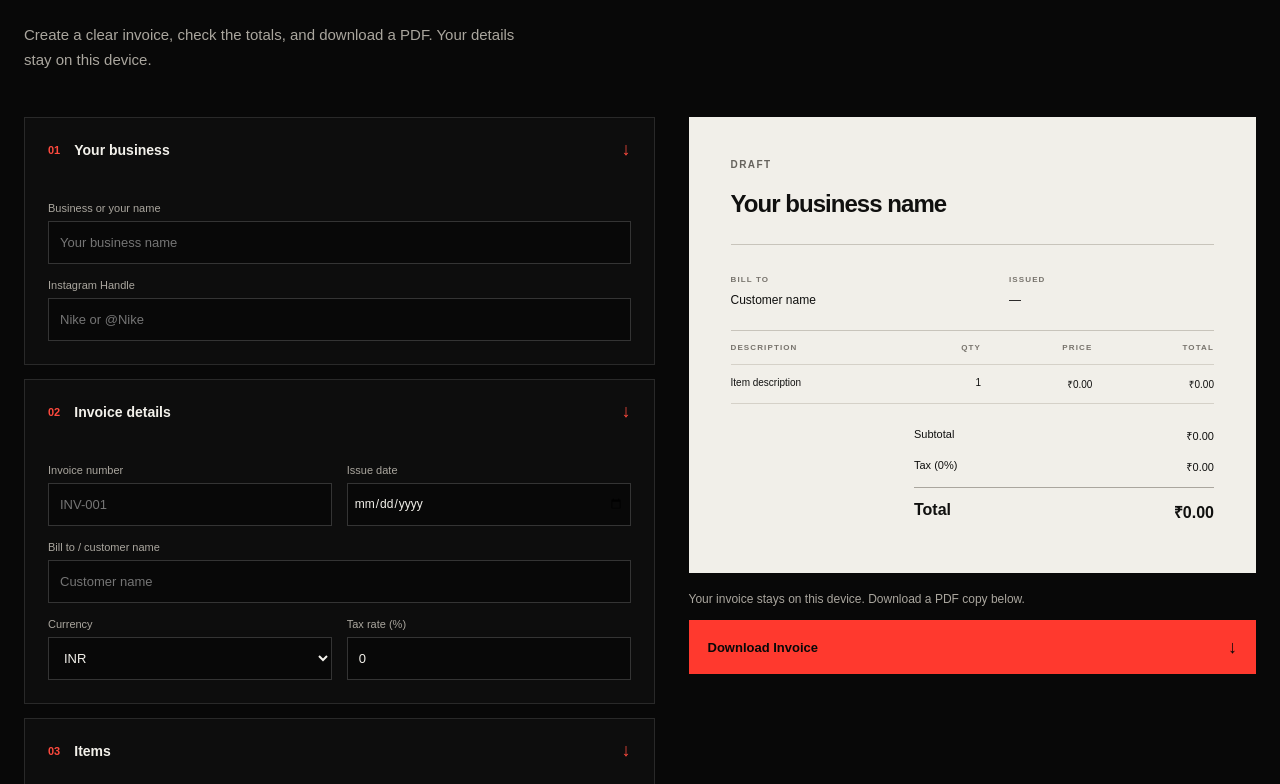
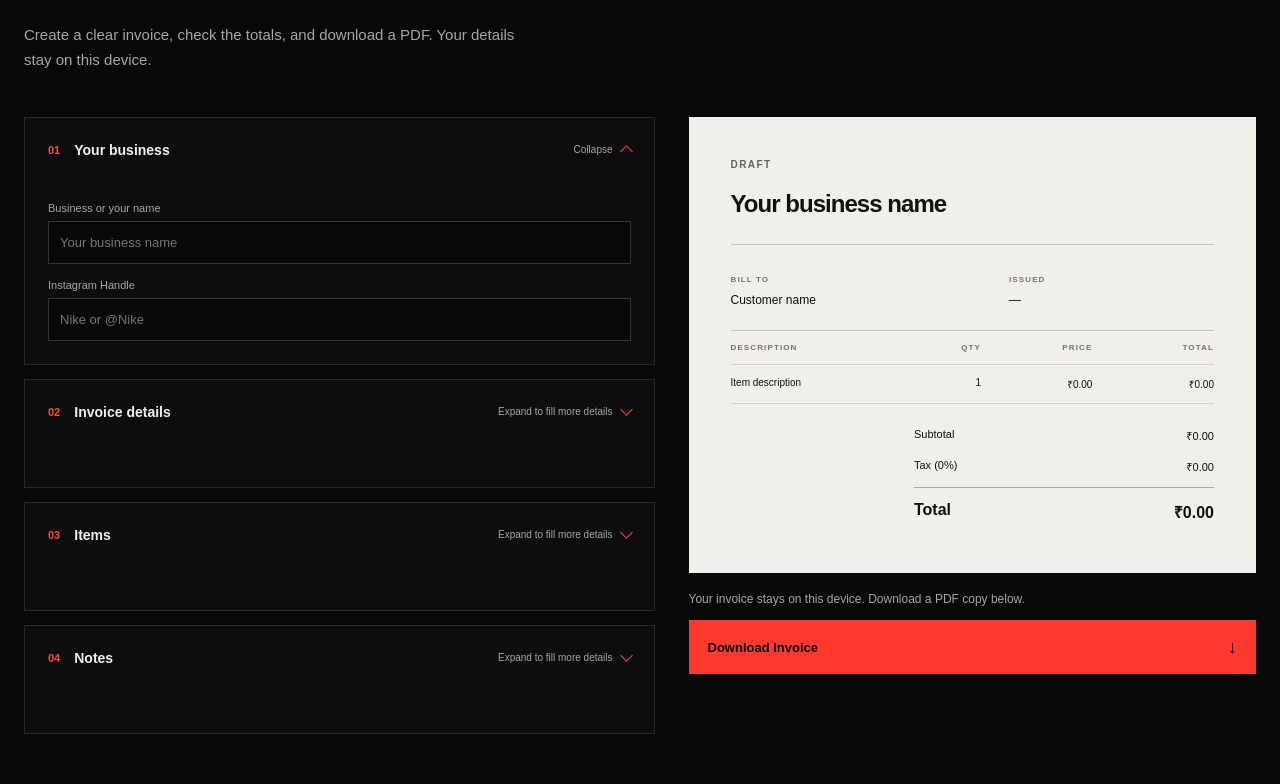
Before and after one commit to theframer/trudev-portfolio--2026, a Next.js app: page /tools/invoice-generator in a window 1280 px wide. Shown: the part 336-1120 px from the top of the page. Built offline with nearby package versions, Linux system fonts and the light colour scheme.

Commit message:
Default invoice sections to collapsed flow

```diff
--- a/src/app/tools/invoice-generator/InvoiceGenerator.tsx
+++ b/src/app/tools/invoice-generator/InvoiceGenerator.tsx
@@ -124,6 +124,11 @@ export default function InvoiceGenerator() {
               <summary className={styles.sectionSummary}>
                 <span className={styles.sectionNumber}>01</span>
                 <span className={styles.sectionTitle}>Your business</span>
+                <span className={styles.sectionAction}>
+                  <span className={styles.expandLabel}>Expand to fill more details</span>
+                  <span className={styles.collapseLabel}>Collapse</span>
+                  <span className={styles.sectionArrow} aria-hidden="true" />
+                </span>
               </summary>
               <div className={styles.fieldGrid}>
                 <label className={styles.wideField}>Business or your name
@@ -135,10 +140,15 @@ export default function InvoiceGenerator() {
               </div>
             </details>
 
-            <details className={styles.formSection} open>
+            <details className={styles.formSection}>
               <summary className={styles.sectionSummary}>
                 <span className={styles.sectionNumber}>02</span>
                 <span className={styles.sectionTitle}>Invoice details</span>
+                <span className={styles.sectionAction}>
+                  <span className={styles.expandLabel}>Expand to fill more details</span>
+                  <span className={styles.collapseLabel}>Collapse</span>
+                  <span className={styles.sectionArrow} aria-hidden="true" />
+                </span>
               </summary>
               <div className={styles.fieldGrid}>
                 <label>Invoice number
@@ -161,10 +171,15 @@ export default function InvoiceGenerator() {
               </div>
             </details>
 
-            <details className={styles.formSection} open>
+            <details className={styles.formSection}>
               <summary className={styles.sectionSummary}>
                 <span className={styles.sectionNumber}>03</span>
                 <span className={styles.sectionTitle}>Items</span>
+                <span className={styles.sectionAction}>
+                  <span className={styles.expandLabel}>Expand to fill more details</span>
+                  <span className={styles.collapseLabel}>Collapse</span>
+                  <span className={styles.sectionArrow} aria-hidden="true" />
+                </span>
               </summary>
               <div className={styles.itemHeaders} aria-hidden="true">
                 <span>Description</span><span>Qty</span><span>Price</span><span />
@@ -185,10 +200,15 @@ export default function InvoiceGenerator() {
               <button type="button" className={styles.addButton} onClick={() => setItems((current) => [...current, { id: Math.max(0, ...current.map((item) => item.id)) + 1, description: "", quantity: "1", price: "" }])}>+ Add item</button>
             </details>
 
-            <details className={styles.formSection} open>
+            <details className={styles.formSection}>
               <summary className={styles.sectionSummary}>
                 <span className={styles.sectionNumber}>04</span>
                 <span className={styles.sectionTitle}>Notes</span>
+                <span className={styles.sectionAction}>
+                  <span className={styles.expandLabel}>Expand to fill more details</span>
+                  <span className={styles.collapseLabel}>Collapse</span>
+                  <span className={styles.sectionArrow} aria-hidden="true" />
+                </span>
               </summary>
               <label className={styles.wideField}>Payment details or a short note
                 <textarea rows={3} value={details.notes} onChange={(event) => updateDetails("notes", event.target.value)} placeholder="Optional details for your customer" />
--- a/src/app/tools/invoice-generator/invoice-generator.module.css
+++ b/src/app/tools/invoice-generator/invoice-generator.module.css
@@ -61,8 +61,12 @@
 .formSection { padding: 0 23px 23px; border: 1px solid #292929; background: #0d0d0d; }
 .sectionSummary { display: flex; align-items: center; gap: 14px; min-height: 64px; margin: 0 -23px 20px; padding: 0 23px; cursor: pointer; list-style: none; }
 .sectionSummary::-webkit-details-marker { display: none; }
-.sectionSummary::after { content: "↑"; margin-left: auto; color: #ff4a3e; font-size: 18px; font-weight: 400; }
-.formSection[open] > .sectionSummary::after { content: "↓"; }
+.sectionAction { display: inline-flex; align-items: center; justify-content: flex-end; gap: 9px; margin-left: auto; color: #aaa69e; font-size: 10px; text-align: right; }
+.collapseLabel { display: none; }
+.sectionArrow { width: 9px; height: 9px; flex: 0 0 9px; border-right: 1.5px solid #ff4a3e; border-bottom: 1.5px solid #ff4a3e; transform: translateY(-2px) rotate(45deg); transition: transform 160ms ease; }
+.formSection[open] > .sectionSummary .expandLabel { display: none; }
+.formSection[open] > .sectionSummary .collapseLabel { display: inline; }
+.formSection[open] > .sectionSummary .sectionArrow { transform: translateY(2px) rotate(225deg); }
 .sectionSummary:focus-visible { outline: 2px solid #ff4a3e; outline-offset: -3px; }
 .sectionNumber { color: #ff4a3e; font-size: 11px; font-weight: 700; }
 .sectionTitle { font-size: 14px; font-weight: 700; }
@@ -131,6 +135,8 @@
   .heading { padding: 54px 0 30px; }
   .formSection { padding: 0 14px 18px; }
   .sectionSummary { min-height: 58px; margin-right: -14px; margin-left: -14px; padding-right: 14px; padding-left: 14px; }
+  .sectionSummary { gap: 9px; }
+  .sectionAction { max-width: 55%; gap: 7px; font-size: 9px; line-height: 1.3; }
   .fieldGrid { grid-template-columns: repeat(2, minmax(0, 1fr)); gap: 12px; }
   .itemHeaders,
   .itemRow { grid-template-columns: minmax(0, 1fr) 48px minmax(70px, .6fr) 22px; gap: 5px; }
```
